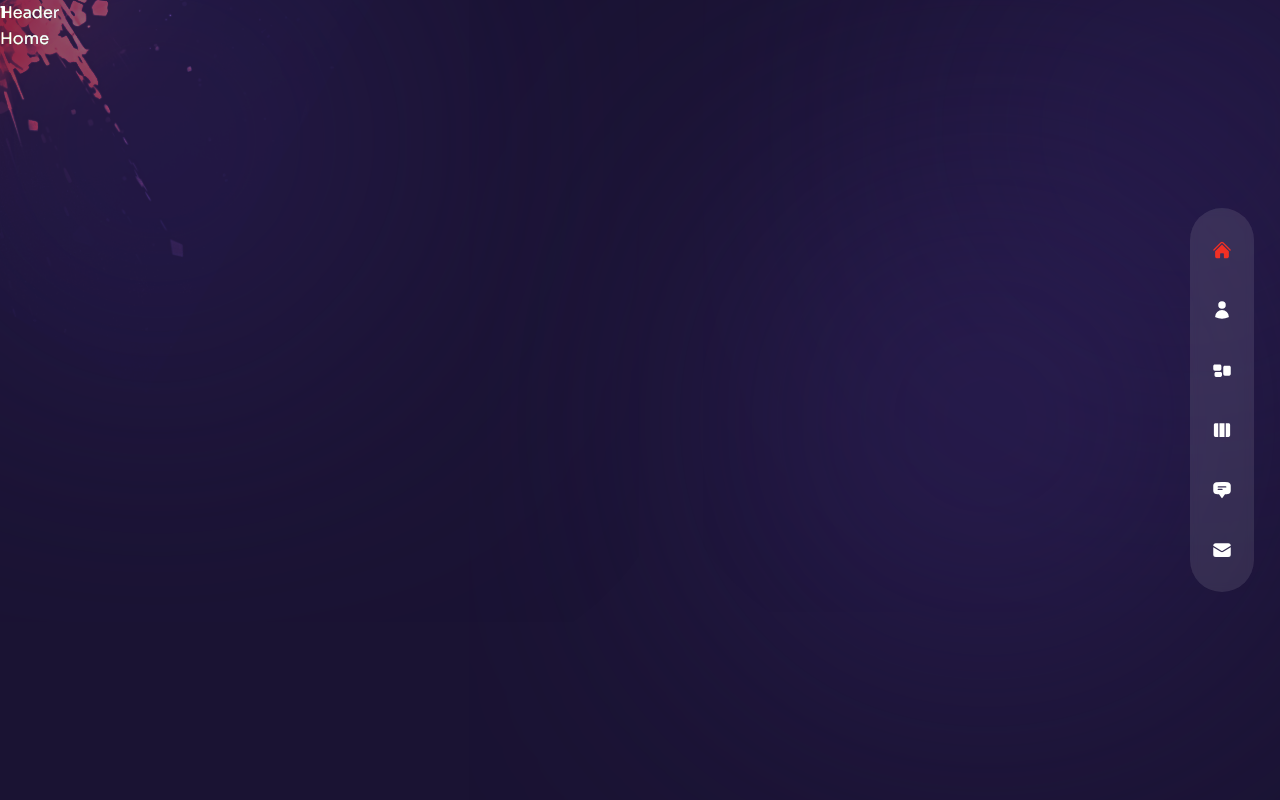
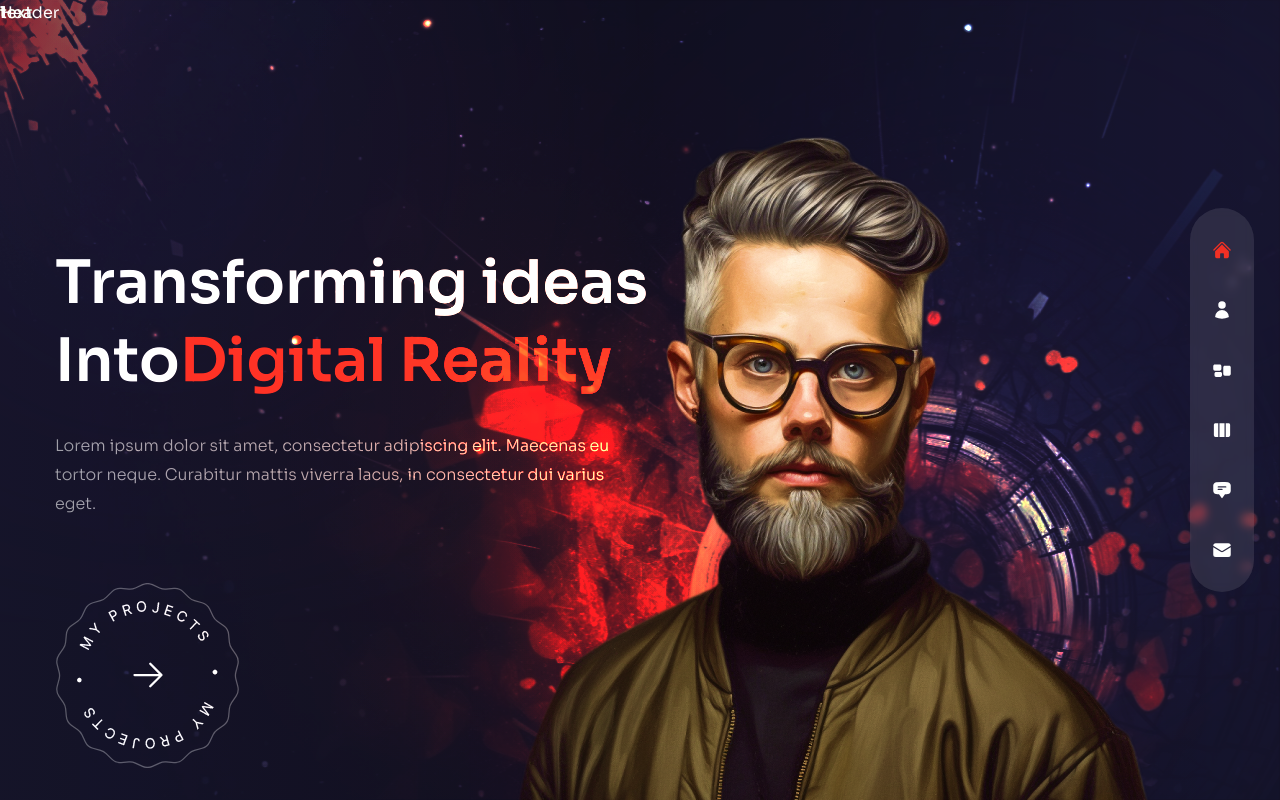
Before and after one commit to rajneesh304/portfolio, a Next.js app: page / in a window 1280 px wide. Built offline with nearby package versions, Linux system fonts and the light colour scheme.

Commit message:
implemented home structure with animations

```diff
--- a/components/Avatar.js
+++ b/components/Avatar.js
@@ -1,5 +1,15 @@
+import Image from "next/image";
+
 const Avatar = () => {
-  return <div>Avatar</div>;
+  return <div>
+    <Image
+      src="/avatar.png"
+      width={737}
+      height={678}
+      alt=""
+      className="translate-z-0 w-full h-full "
+    />
+  </div>;
 };
 
 export default Avatar;
--- a/components/Header.js
+++ b/components/Header.js
@@ -1,5 +1,9 @@
 const Header = () => {
-  return <header>Header</header>;
+  return <header
+    className="absolute z-30 w-full"
+  >
+    Header
+  </header>;
 };
 
 export default Header;
--- a/components/ProjectsBtn.js
+++ b/components/ProjectsBtn.js
@@ -1,5 +1,23 @@
+import Image from 'next/image';
+import Link from 'next/link';
+
+// icons
+import { HiArrowRight } from 'react-icons/hi2'
 const ProjectsBtn = () => {
-  return <div>Project Btn</div>;
+  return <div className='mx-auto xl:mx-0'>
+    <Link href={'/work'}
+      className='relative w-[185px] h-[185px] flex justify-center items-center bg-circleStar bg-cover bg-center bg-no-repeat group'
+    >
+      <Image
+        src={'/rounded-text.png'}
+        width={141}
+        height={148}
+        alt=''
+        className='animate-spin-slow w-full h-full max-w-[141px] max-h-[148px]'
+      />
+      <HiArrowRight className='absolute text-4xl group-hover:translate-x-2 transition-all duration-300' />
+    </Link>
+  </div>;
 };
 
 export default ProjectsBtn;
--- a/pages/index.js
+++ b/pages/index.js
@@ -1,5 +1,80 @@
+// components
+import ParticlesContainer from '../components/ParticlesContainer'
+import ProjectsBtn from '../components/ProjectsBtn'
+import Avatar from '../components/Avatar'
+
+// framer motion
+import { motion } from 'framer-motion';
+
+// variants
+import { fadeIn } from '../variants'
+
+
 const Home = () => {
-  return <div>Home</div>;
+  return (
+    <div className='bg-primary/60 h-full'>
+      {/* text */}
+      <div className='w-full h-full bg-gradient-to-r from-primary/10 via-black/30 to-black/10'>text
+        <div className='text-center flex flex-col justify-center xl:pt-40 xl:text-left h-full container mx-auto'>
+          <motion.h1
+            variants={fadeIn('down', 0.2)}
+            initial='hidden'
+            animate='show'
+            exit='hidden'
+            className='h1'>
+            Transforming ideas <br /> Into
+            <span className='text-accent'>Digital Reality</span>
+          </motion.h1>
+          <motion.p
+            variants={fadeIn('down', 0.3)}
+            initial='hidden'
+            animate='show'
+            exit='hidden'
+            className='max-w-sm xl:max-w-xl mx-auto xl:mx-0 mb-10 xl:mb-16'>
+            Lorem ipsum dolor sit amet, consectetur adipiscing elit. Maecenas eu tortor neque. Curabitur mattis viverra lacus, in consectetur dui varius eget.
+          </motion.p>
+          {/* btn */}
+          <div className='flex justify-center xl:hidden relative'>
+            <ProjectsBtn />
+          </div>
+
+          <motion.div
+            variants={fadeIn('down', 0.4)}
+            initial='hidden'
+            animate='show'
+            exit='hidden'
+            className='hidden xl:flex'
+          >
+            <ProjectsBtn />
+          </motion.div>
+        </div>
+      </div>
+
+      {/* image */}
+      <div className='w-[1200px] h-full absolute right-0 bottom-0'>
+        {/* background img */}
+        <div className='bg-none xl:bg-explosion xl:bg-cover xl:bg-right xl:bg-no-repeat w-full h-full absolute mix-blend-color-dodge translate-z-0'>
+        </div>
+
+        {/* particles */}
+        <div className=''>
+
+        </div>
+
+        {/* avatar */}
+        <motion.div
+          variants={fadeIn('up', 0.5)}
+          initial='hidden'
+          animate='show'
+          exit='hidden'
+          transition={{ duration: 1, ease: 'easeInOut' }}
+          className='w-full h-full max-w-[737px] max-h-[678px] absolute -bottom-32 lg:bottom-0 lg:right-[8%]'
+        >
+          <Avatar />
+        </motion.div>
+      </div>
+    </div>
+  );
 };
 
 export default Home;
```
